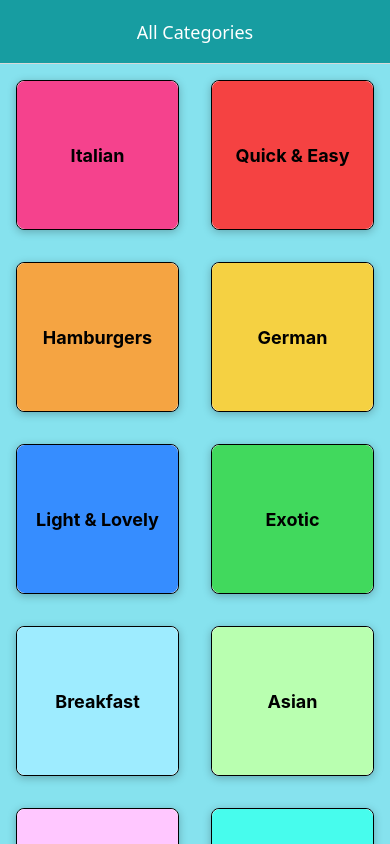
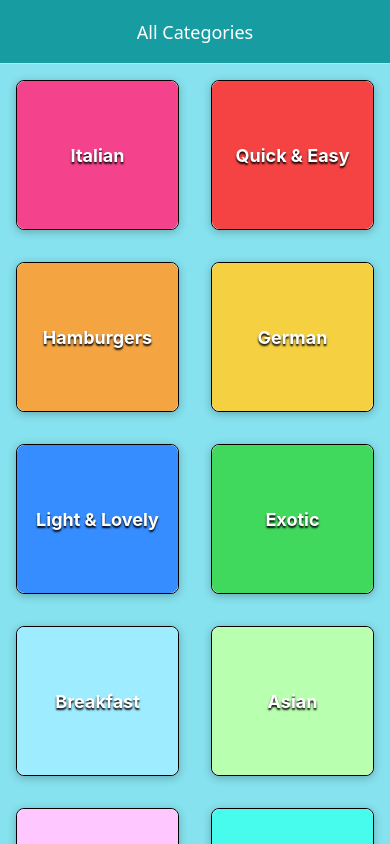
Before and after one commit to superGemHere/Meals-App, a React Native app in the folder MealsApp/: screen /Categories in a window 390 px wide. Built offline with nearby package versions, Linux system fonts and the light colour scheme.

Commit message:
feat: additional styling to the component

```diff
--- a/MealsApp/components/CategoryGridTile.jsx
+++ b/MealsApp/components/CategoryGridTile.jsx
@@ -54,6 +54,10 @@ const styles = StyleSheet.create({
   },
   title: {
     fontSize: 18,
-    fontWeight: "bold"
+    fontWeight: "bold",
+    color: "white",
+    textShadowColor: "black",
+    textShadowOffset: { width: 0, height: 2 },
+    textShadowRadius: 2
   }
 });
```
